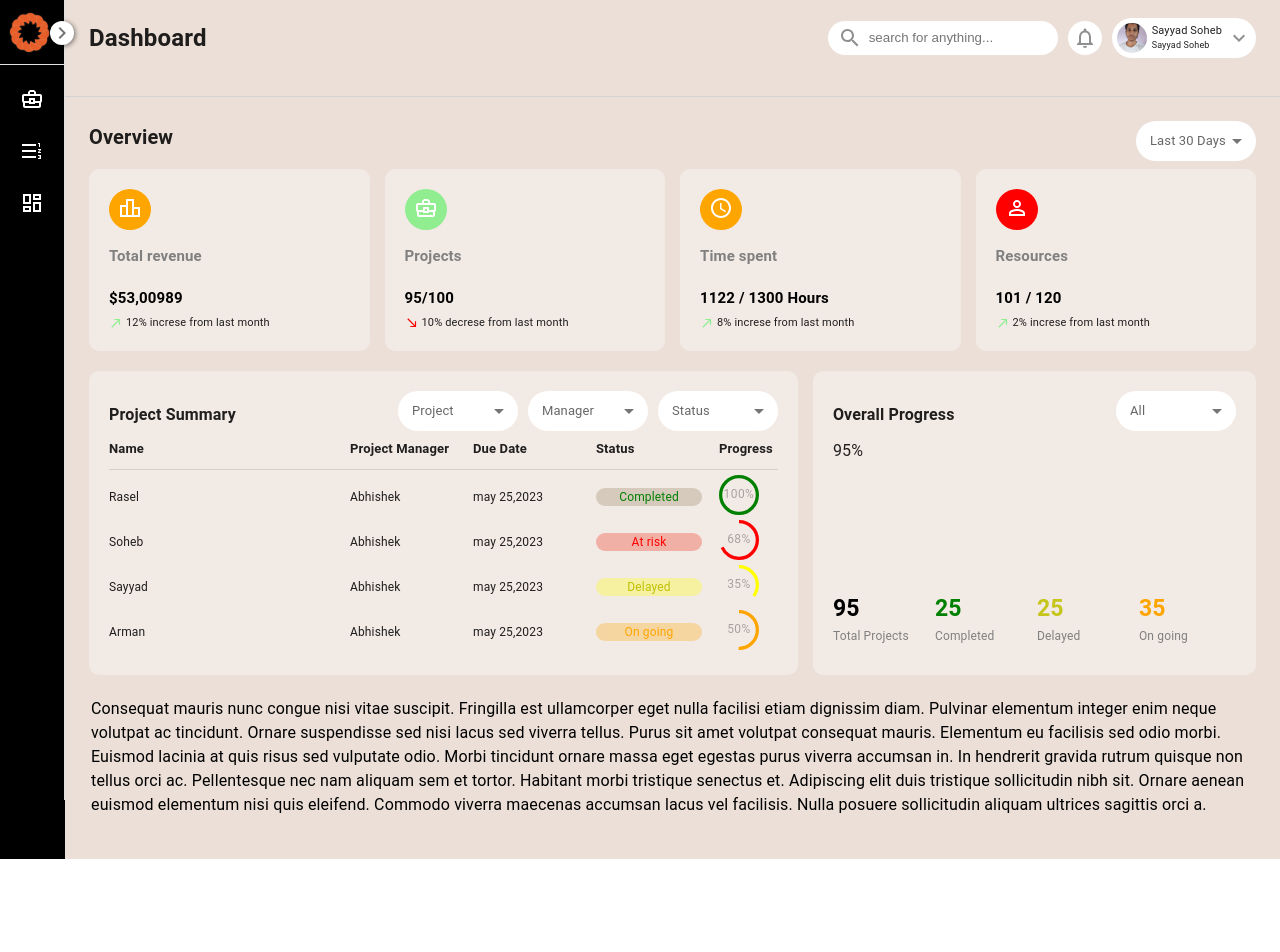
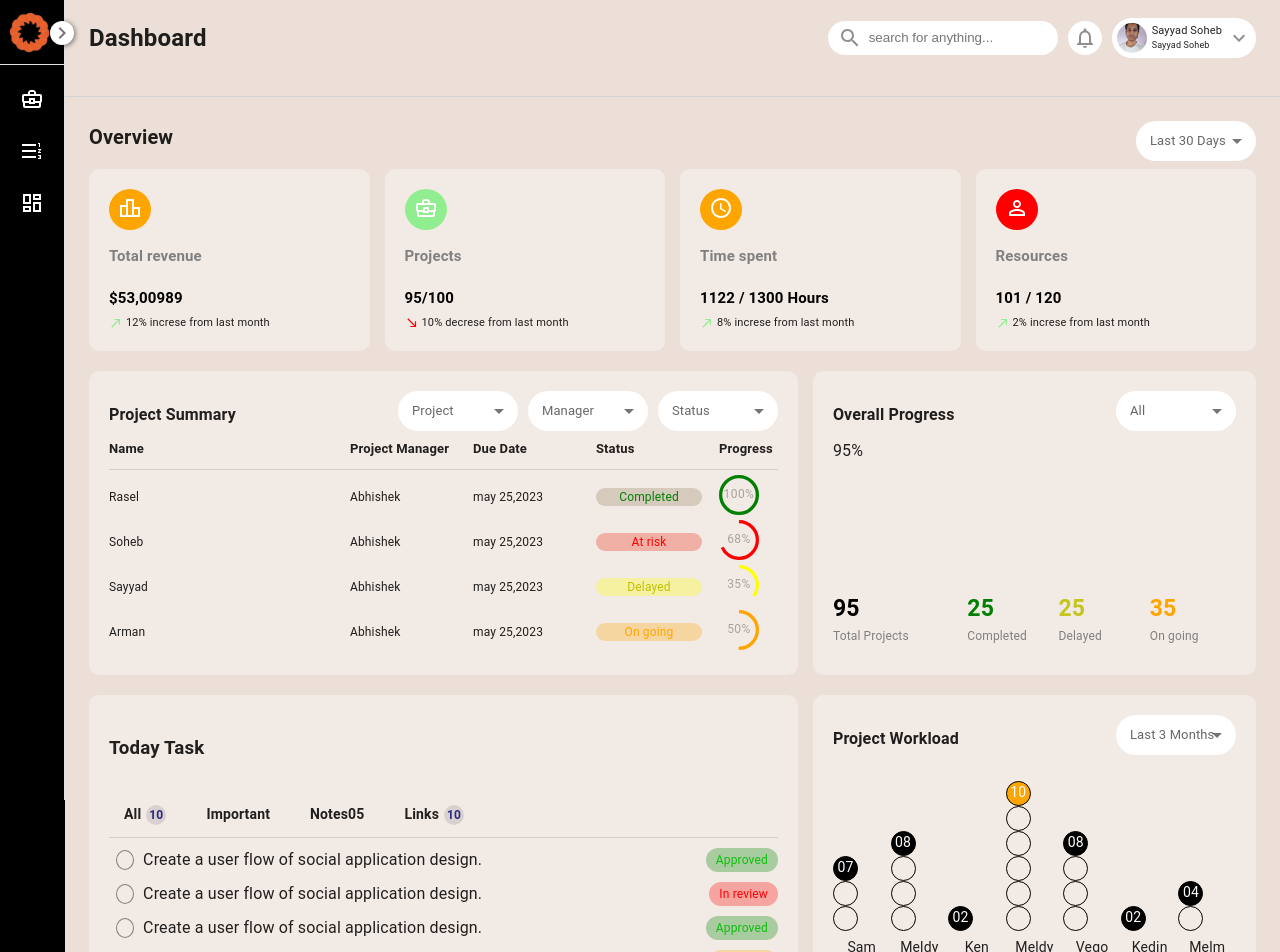
Before and after one commit to soheb-funtune/react-live-task-base-repo, a React (Vite) app: page / in a window 1280 px wide. Shown: the top 952 px of the page. Before the commit the page ends 859 px from the top, so only its background shows below. Built offline with nearby package versions, Linux system fonts and the light colour scheme.

Commit message:
alhamdulillah this dashboard is done

```diff
--- a/src/components/CardsHolder/CardsHolder.jsx
+++ b/src/components/CardsHolder/CardsHolder.jsx
@@ -8,6 +8,8 @@ import PersonOutlineOutlinedIcon from "@mui/icons-material/PersonOutlineOutlined
 import SelectCompo from "../select-compo/select-compo";
 import SummaryCard from "../SummaryCard/SummaryCard";
 import OverAllProgress from "../OverAllProgress/OverAllProgress";
+import TodayTask from "../TodayTask/TodayTask";
+import WorkLoad from "../Workload/WorkLoad";
 const CardsHolder = () => {
   const firstCardsData = [
     {
@@ -52,6 +54,10 @@ const CardsHolder = () => {
         <SummaryCard />
         <OverAllProgress />
       </div>
+      <div className="second-row">
+        <TodayTask />
+        <WorkLoad />
+      </div>
     </div>
   );
 };
--- a/src/components/OverAllProgress/over-all.css
+++ b/src/components/OverAllProgress/over-all.css
@@ -21,7 +21,7 @@
 
 .body-footer {
   display: grid;
-  grid-template-columns: 1fr 1fr 1fr 1fr;
+  grid-template-columns: 1.5fr 1fr 1fr 1fr;
   margin-bottom: 10px;
   gap: 5px;
 }
--- /dev/null
+++ b/src/components/TodayTask/TodayTask.jsx
@@ -0,0 +1,128 @@
+import React, { useState } from "react";
+import "./today-task.css";
+import styled from "styled-components";
+import { Divider } from "@mui/material";
+import CardWraper from "../CardWraper/CardWraper";
+const TodayTask = () => {
+  const [activeLi, setActiveLi] = useState("");
+  const liArr = ["All", "Important", "Notes", "Links"];
+  const listData = [
+    {
+      text: " Create a user flow of social application design.",
+      status: "Approved",
+    },
+    {
+      text: " Create a user flow of social application design.",
+      status: "In review",
+    },
+    {
+      text: " Create a user flow of social application design.",
+      status: "Approved",
+    },
+    {
+      text: " Interactive Prototype for App.",
+      status: "On going",
+    },
+  ];
+  return (
+    <CardWraper>
+      <h3>Today Task</h3>
+      <div className="table">
+        <ul className="table-header">
+          {liArr?.map((item) => (
+            <StyledLi
+              key={item}
+              activeli={activeLi === item}
+              activeLi
+              onClick={() => setActiveLi(item)}
+            >
+              {item}
+              {item == "All" ? (
+                <span>10</span>
+              ) : item === "Notes" ? (
+                "05"
+              ) : item === "Links" ? (
+                <span>{"10"}</span>
+              ) : (
+                ""
+              )}
+            </StyledLi>
+          ))}
+        </ul>
+        <Divider />
+        <div className="table-body">
+          {listData?.map(({ text, status }, i) => (
+            <div key={i} className="single-task-item">
+              <div className="checkbox-div">
+                <label htmlFor={i}>
+                  <input className="checkbox" type="checkbox" name={i} id={i} />
+                  <label class="checkmark"></label>
+                  {text}
+                </label>
+              </div>
+              <div className="flex-div">
+                <StatusSpan status={status}>{status}</StatusSpan>
+              </div>
+            </div>
+          ))}
+        </div>
+      </div>
+    </CardWraper>
+  );
+};
+
+export default TodayTask;
+
+const StyledLi = styled.li`
+  position: relative;
+  cursor: pointer;
+  padding: 3px 10px 7px;
+  font-weight: 600;
+  font-size: 14px;
+  &::before {
+    content: "";
+    position: absolute;
+    bottom: 0px;
+    right: 0px;
+    left: 0px;
+    width: ${({ activeli }) => (activeli ? "80%" : "0px")};
+    background: darkgoldenrod;
+    height: 3px;
+    transition: all ease-in-out 0.7s;
+    margin: auto;
+  }
+  span {
+    margin-left: 5px;
+    background: #d9d0d0;
+    padding: 3px;
+    border-radius: 100%;
+    color: #292986;
+    font-size: 12px;
+  }
+`;
+
+const StatusSpan = styled.span`
+  display: flex;
+  align-items: center;
+  background: ${({ status }) =>
+    "Approved" == status
+      ? "rgba(0, 128, 0,0.3)"
+      : "On going" == status
+      ? "rgba(255, 165, 0,0.3)"
+      : "In review" == status
+      ? "rgba(255, 0, 0,0.3)"
+      : "black"};
+  color: ${({ status }) =>
+    "Approved" == status
+      ? "rgb(11, 192, 11)"
+      : "On going" == status
+      ? "rgb(255, 165, 0)"
+      : "In review" == status
+      ? "rgb(255, 0, 0)"
+      : "black"};
+  width: fit-content;
+  text-align: right;
+  padding: 3px 10px;
+  border-radius: 20px;
+  font-size: 12px;
+`;
--- /dev/null
+++ b/src/components/TodayTask/today-task.css
@@ -0,0 +1,68 @@
+.table-header {
+  list-style: none;
+  display: flex;
+  align-items: center;
+  justify-content: left;
+  gap: 20px;
+  padding: 5px;
+  margin-bottom: 0px;
+}
+
+.single-task-item {
+  /* display: grid;
+  grid-template-columns: 4fr 0.5fr; */
+
+  display: flex;
+  justify-content: space-between;
+  margin-top: 10px;
+}
+
+.checkbox-div {
+  display: flex;
+  align-items: center;
+  justify-content: left;
+  gap: 5px;
+}
+@media (max-width: 767px) {
+  .checkbox-div {
+    font-size: 13px;
+  }
+}
+.checkbox {
+  width: 0px;
+  height: 0px;
+}
+
+.checkmark {
+  overflow: hidden;
+  height: 5px;
+  width: 5px;
+  padding: 0.5px 9px;
+  border-radius: 100%;
+  margin-right: 5px;
+  position: relative;
+  transition: all ease-in-out 0.2s;
+  text-align: center;
+}
+.checkmark::after {
+  content: "";
+  position: absolute;
+  top: 0px;
+  right: 0px;
+  bottom: 0px;
+  left: 0px;
+  border: 1px solid gray;
+  border-radius: 100%;
+  line-height: 1;
+}
+.checkbox:checked ~ .checkmark::after {
+  content: "✓";
+  background: orange;
+  border: 1px solid orange;
+  color: white;
+}
+
+.flex-div {
+  display: flex;
+  justify-content: end;
+}
--- /dev/null
+++ b/src/components/Workload/WorkLoad.jsx
@@ -0,0 +1,60 @@
+import React from "react";
+import "./work-load.css";
+import SelectCompo from "../select-compo/select-compo";
+import CardWraper from "../CardWraper/CardWraper";
+const WorkLoad = () => {
+  return (
+    <CardWraper>
+      <div className="header">
+        <h3>Project Workload</h3>
+        <SelectCompo text={"Last 3 Months"} />
+      </div>
+      <div className="work-body-container">
+        <ul className="list-container">
+          <span>Sam</span>
+          <li></li>
+          <li></li>
+          <li>07</li>
+        </ul>
+        <ul className="list-container">
+          <span>Meldy</span>
+          <li></li>
+          <li></li>
+          <li></li>
+          <li>08</li>
+        </ul>
+        <ul className="list-container">
+          <span>Ken</span>
+          <li>02</li>
+        </ul>
+        <ul className="list-container">
+          <span>Meldy</span>
+          <li></li>
+          <li></li>
+          <li></li>
+          <li></li>
+          <li></li>
+          <li style={{ background: "orange" }}>10</li>
+        </ul>
+        <ul className="list-container">
+          <span>Vego</span>
+          <li></li>
+          <li></li>
+          <li></li>
+          <li>08</li>
+        </ul>
+        <ul className="list-container">
+          <span>Kedin</span>
+          <li>02</li>
+        </ul>
+        <ul className="list-container">
+          <span>Melm</span>
+          <li></li>
+          <li>04</li>
+        </ul>
+      </div>
+    </CardWraper>
+  );
+};
+
+export default WorkLoad;
--- /dev/null
+++ b/src/components/Workload/work-load.css
@@ -0,0 +1,52 @@
+.header {
+  display: flex;
+  justify-content: space-between;
+  align-items: center;
+}
+.header h3 {
+  font-size: 16px;
+  margin: 0px;
+}
+.work-body-container {
+  display: grid;
+  grid-template-columns: 1fr 1fr 1fr 1fr 1fr 1fr 1fr;
+  height: 100%;
+}
+.list-container {
+  padding: 0px;
+  display: flex;
+  flex-direction: column-reverse;
+  list-style: none;
+}
+.list-container span {
+  font-size: 14px;
+  margin-top: 6px;
+  text-align: center;
+}
+.list-container li {
+  border-radius: 100%;
+  border: 1px solid black;
+  height: 25px;
+  width: 25px;
+  text-align: center;
+  font-size: 14px;
+}
+.list-container li:last-child {
+  background-color: black;
+  color: white;
+}
+
+.body-footer {
+  display: grid;
+  grid-template-columns: 1.5fr 1fr 1fr 1fr;
+  margin-bottom: 10px;
+  gap: 5px;
+}
+
+.item b {
+  font-size: 23px;
+}
+.item small {
+  font-size: 12px;
+  color: gray;
+}
--- a/src/components/sidebar/sidebar.jsx
+++ b/src/components/sidebar/sidebar.jsx
@@ -176,7 +176,7 @@ export const SideBar = () => {
           ))}
         </List>
       </Drawer>
-      <div style={{ display: "flex", flexDirection: "column" }}>
+      <div style={{ display: "flex", flexDirection: "column", width: "100%" }}>
         <Header />
         <Box
           component="main"
@@ -207,21 +207,6 @@ export const SideBar = () => {
           </div>
 
           <CardsHolder />
-          <Typography paragraph>
-            Consequat mauris nunc congue nisi vitae suscipit. Fringilla est
-            ullamcorper eget nulla facilisi etiam dignissim diam. Pulvinar
-            elementum integer enim neque volutpat ac tincidunt. Ornare
-            suspendisse sed nisi lacus sed viverra tellus. Purus sit amet
-            volutpat consequat mauris. Elementum eu facilisis sed odio morbi.
-            Euismod lacinia at quis risus sed vulputate odio. Morbi tincidunt
-            ornare massa eget egestas purus viverra accumsan in. In hendrerit
-            gravida rutrum quisque non tellus orci ac. Pellentesque nec nam
-            aliquam sem et tortor. Habitant morbi tristique senectus et.
-            Adipiscing elit duis tristique sollicitudin nibh sit. Ornare aenean
-            euismod elementum nisi quis eleifend. Commodo viverra maecenas
-            accumsan lacus vel facilisis. Nulla posuere sollicitudin aliquam
-            ultrices sagittis orci a.
-          </Typography>
         </Box>
       </div>
     </Box>
```
